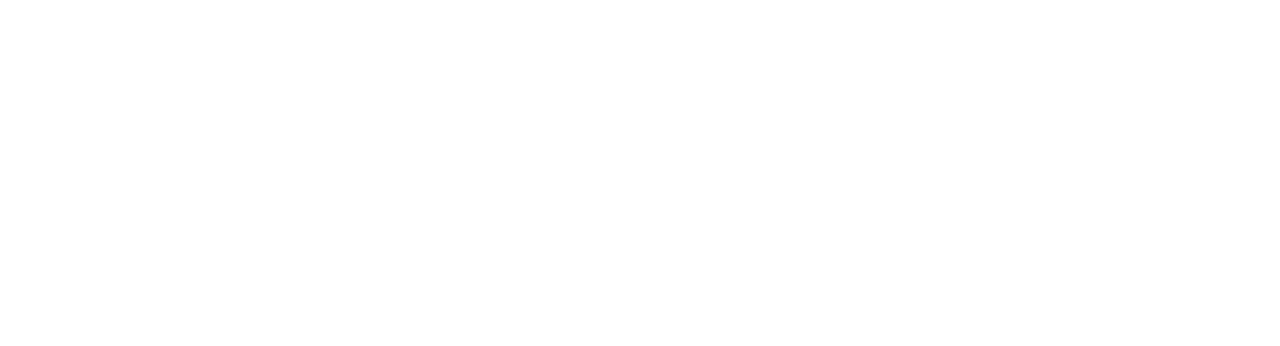
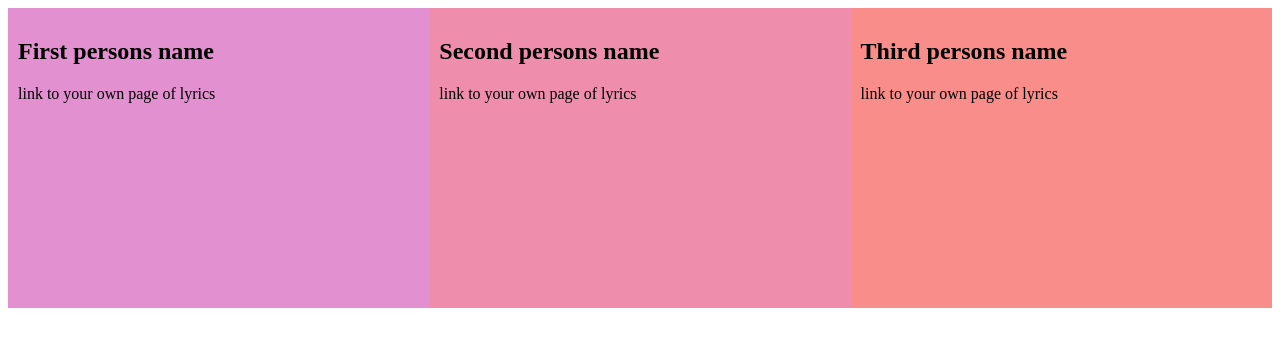
Before and after one commit to laxthelaxy/thanksgivign, a plain HTML site: page index.html in a window 1280 px wide. Drawn offline with Linux system fonts and the light colour scheme.

Commit message:
column installments index.html

```diff
--- a/index.html
+++ b/index.html
@@ -1,12 +1,56 @@
 <!DOCTYPE HTML>
 <html>
 <head>
+  <meta content="viewpoint" viewpoint="width-device-width">
+  <meta charset="utf-8">
+
+    <style>
+* {
+  box-sizing: border-box;
+}
+
+.column {
+  float: left;
+  width: 33.33%;
+  padding: 10px;
+  height: 300px; /* Should be removed. Only for demonstration */
+}
+
+.row:after {
+  content: "";
+  display: table;
+  clear: both;
+}
+
+@media screen and (max-width: 600px) {
+  .column {
+    width: 100%;
+  }
+}
+</style>
+
+  <link href="" > <!-- for first person's lyric page-->
+  <link href="" > <!-- for second person's lyric page-->
+  <link href="" > <!-- for third person's lyric page-->
+  <!--for your personal pages, make sure to link your own css file and customize your page, this is the line of code to link your css file, <link href="" type="text/css"> -->
 
 </head>
-
 <body>
 
+  <div class="row">
+    <div class="column" style="background-color:#e290d0;">
+      <h2> First persons name </h2>
+      <p> link to your own page of lyrics </p>
+    </div>
+    <div class="column" style="background-color:#ef8eac;">
+      <h2>Second persons name</h2>
+      <p>link to your own page of lyrics </p>
+    </div>
+    <div class="column" style="background-color:#f88d89;">
+      <h2>Third persons name</h2>
+      <p>link to your own page of lyrics </p>
+    </div>
+  </div>
 
 </body>
-
 </html>
```
